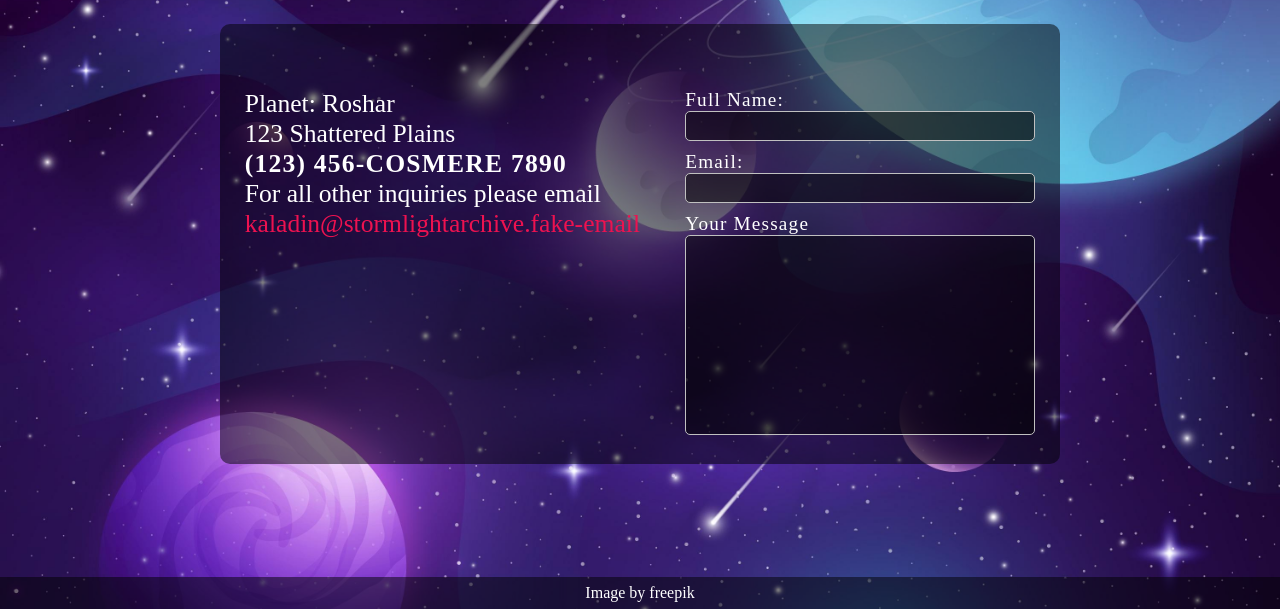
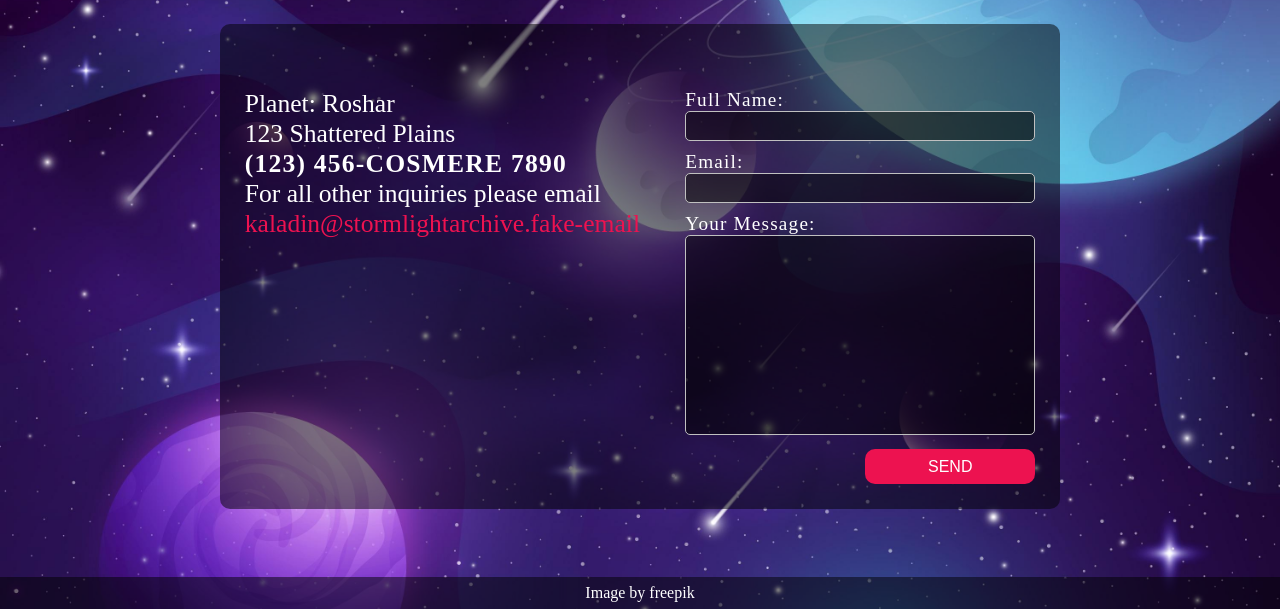
Before and after one commit to HugoTurtle/odin-restaurant-page, a website built with webpack: page src/template.html in a window 1280 px wide. Both pictures are taken after a click on the button "Contact". Shown: the part 191-800 px from the top of the page. Built offline with nearby package versions, Linux system fonts and the light colour scheme.

Commit message:
Add and style form button; fix typo

```diff
--- a/src/contact.js
+++ b/src/contact.js
@@ -31,12 +31,14 @@ export default function contactPageLoad(container) {
     const fullNameGroup = createInputGroup('Full Name:', 'text', 'username');
     const emailGroup = createInputGroup('Email:', 'email', 'userEmail');
     const messageGroup = createElement('div', {class:'input-container'});
-    const msgLabel = createElement('label', {text:'Your Message'})
+    const msgLabel = createElement('label', {text:'Your Message:'})
     const msgTextArea = createElement('textarea');
 
     messageGroup.append(msgLabel, msgTextArea);
 
-    form.append(fullNameGroup, emailGroup, messageGroup);
+    const formButton = createElement('button', {text: 'SEND', class:'contact-button'});
+
+    form.append(fullNameGroup, emailGroup, messageGroup, formButton);
     formContainer.append(form);
 
     const girdWrapper = createElement('div', {class: 'grid-wrapper'});
--- a/src/styles.css
+++ b/src/styles.css
@@ -138,6 +138,7 @@ form {
     display: flex;
     flex-direction: column;
     gap: 10px;
+    align-items: end;
 }
 input,
 label {
@@ -167,3 +168,12 @@ input,
 textarea {
     width: 350px;
 }
+button.contact-button {
+    width: 170px;
+    border-radius: 10px;
+    background-color: var(--pink);
+    color: white;
+    font-size: 1rem;
+    border: none;
+    height: 35px;
+}
```
